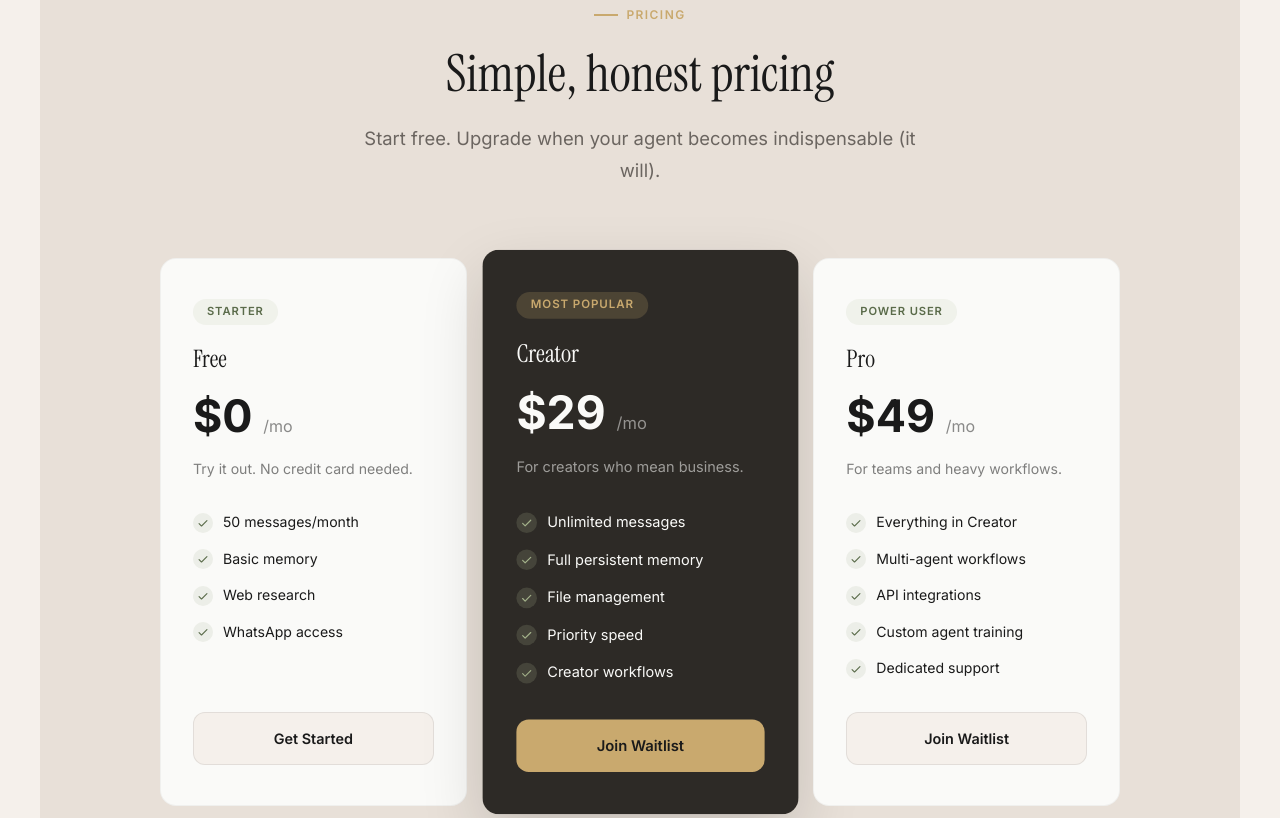
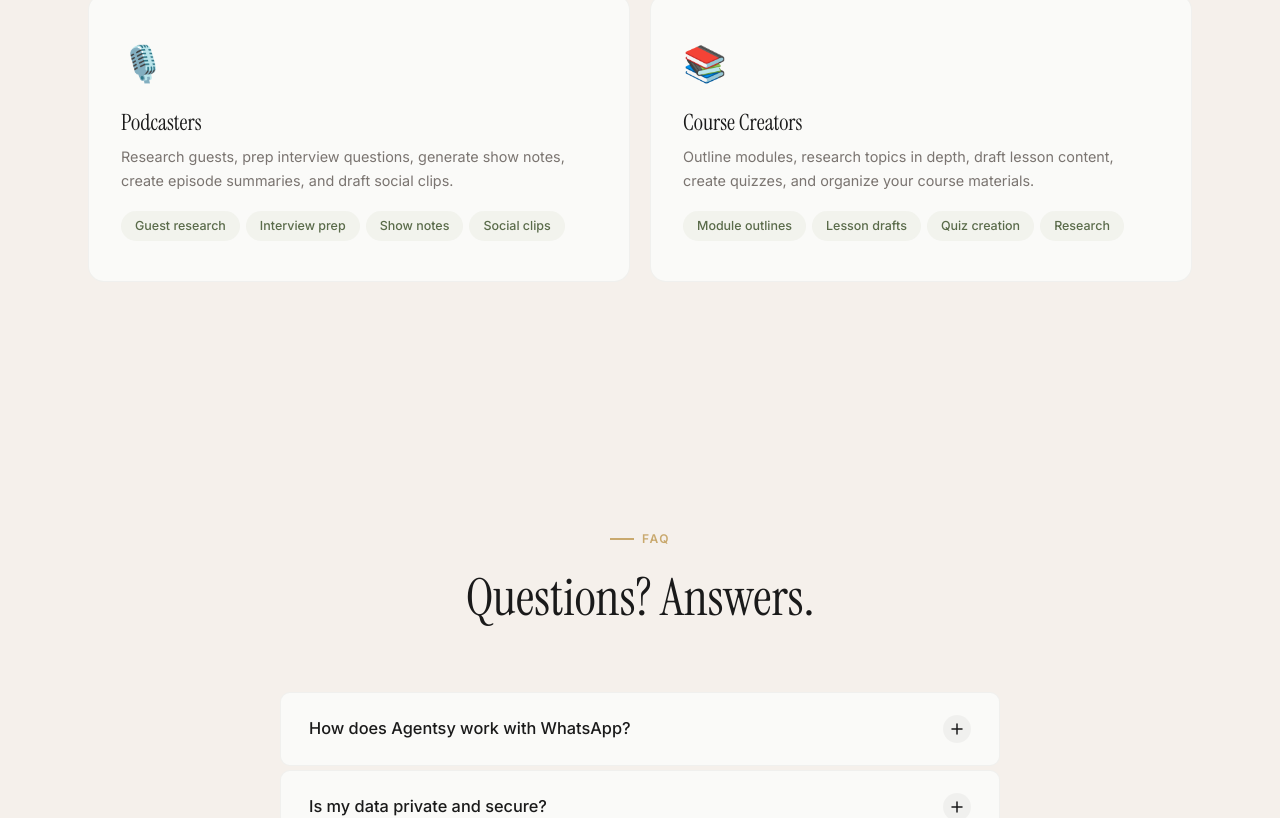
Before and after one commit to babdulhakim2/agntsy, a Next.js app in the folder webapp/: page /app/ in a window 1280 px wide. Shown: the part 1180-1998 px from the top of the page. Built offline with nearby package versions, Linux system fonts and the light colour scheme.

Commit message:
Remove pricing section from landing page

```diff
--- a/webapp/app/page.tsx
+++ b/webapp/app/page.tsx
@@ -2,12 +2,6 @@
 
 import { useState, useEffect, useRef, useCallback, FormEvent } from 'react'
 import s from './landing.module.css'
-
-const CheckIcon = () => (
-  <svg viewBox="0 0 16 16" fill="currentColor">
-    <path d="M13.78 4.22a.75.75 0 010 1.06l-7.25 7.25a.75.75 0 01-1.06 0L2.22 9.28a.75.75 0 011.06-1.06L6 10.94l6.72-6.72a.75.75 0 011.06 0z" />
-  </svg>
-)
 
 const PlusIcon = () => (
   <svg width="14" height="14" viewBox="0 0 14 14" fill="none" stroke="currentColor" strokeWidth="1.5" strokeLinecap="round">
@@ -322,65 +316,6 @@ export default function LandingPage() {
         </div>
       </section>
 
-      {/* ==================== PRICING ==================== */}
-      <section className={s.pricing} id="pricing">
-        <div className={s.container}>
-          <div className={s.pricingHeader}>
-            <div className={`${s.sectionLabel} ${s.reveal}`}>Pricing</div>
-            <h2 className={`${s.sectionTitle} ${s.reveal} ${s.revealDelay1}`}>Simple, honest pricing</h2>
-            <p className={`${s.sectionSubtitle} ${s.reveal} ${s.revealDelay2}`}>
-              Start free. Upgrade when your agent becomes indispensable (it will).
-            </p>
-          </div>
-          <div className={s.pricingGrid}>
-            {/* Free */}
-            <div className={`${s.pricingCard} ${s.reveal}`}>
-              <div className={`${s.pricingBadge} ${s.pricingBadgeNormal}`}>Starter</div>
-              <h3>Free</h3>
-              <div className={s.pricingPrice}>$0 <span className={s.pricingPeriod}>/mo</span></div>
-              <p className={s.pricingDesc}>Try it out. No credit card needed.</p>
-              <ul className={s.pricingFeatures}>
-                <li className={s.pricingFeatureItem}><span className={`${s.pricingCheck} ${s.pricingCheckNormal}`}><CheckIcon /></span>50 messages/month</li>
-                <li className={s.pricingFeatureItem}><span className={`${s.pricingCheck} ${s.pricingCheckNormal}`}><CheckIcon /></span>Basic memory</li>
-                <li className={s.pricingFeatureItem}><span className={`${s.pricingCheck} ${s.pricingCheckNormal}`}><CheckIcon /></span>Web research</li>
-                <li className={s.pricingFeatureItem}><span className={`${s.pricingCheck} ${s.pricingCheckNormal}`}><CheckIcon /></span>WhatsApp access</li>
-              </ul>
-              <button className={`${s.pricingCta} ${s.pricingCtaNormal}`}>Get Started</button>
-            </div>
-            {/* Creator */}
-            <div className={`${s.pricingCard} ${s.pricingCardFeatured} ${s.reveal} ${s.revealDelay1}`}>
-              <div className={`${s.pricingBadge} ${s.pricingBadgeFeatured}`}>Most Popular</div>
-              <h3>Creator</h3>
-              <div className={s.pricingPrice}>$29 <span className={s.pricingPeriod}>/mo</span></div>
-              <p className={s.pricingDesc}>For creators who mean business.</p>
-              <ul className={s.pricingFeatures}>
-                <li className={s.pricingFeatureItem}><span className={`${s.pricingCheck} ${s.pricingCheckFeatured}`}><CheckIcon /></span>Unlimited messages</li>
-                <li className={s.pricingFeatureItem}><span className={`${s.pricingCheck} ${s.pricingCheckFeatured}`}><CheckIcon /></span>Full persistent memory</li>
-                <li className={s.pricingFeatureItem}><span className={`${s.pricingCheck} ${s.pricingCheckFeatured}`}><CheckIcon /></span>File management</li>
-                <li className={s.pricingFeatureItem}><span className={`${s.pricingCheck} ${s.pricingCheckFeatured}`}><CheckIcon /></span>Priority speed</li>
-                <li className={s.pricingFeatureItem}><span className={`${s.pricingCheck} ${s.pricingCheckFeatured}`}><CheckIcon /></span>Creator workflows</li>
-              </ul>
-              <button className={`${s.pricingCta} ${s.pricingCtaFeatured}`}>Join Waitlist</button>
-            </div>
-            {/* Pro */}
-            <div className={`${s.pricingCard} ${s.reveal} ${s.revealDelay2}`}>
-              <div className={`${s.pricingBadge} ${s.pricingBadgeNormal}`}>Power User</div>
-              <h3>Pro</h3>
-              <div className={s.pricingPrice}>$49 <span className={s.pricingPeriod}>/mo</span></div>
-              <p className={s.pricingDesc}>For teams and heavy workflows.</p>
-              <ul className={s.pricingFeatures}>
-                <li className={s.pricingFeatureItem}><span className={`${s.pricingCheck} ${s.pricingCheckNormal}`}><CheckIcon /></span>Everything in Creator</li>
-                <li className={s.pricingFeatureItem}><span className={`${s.pricingCheck} ${s.pricingCheckNormal}`}><CheckIcon /></span>Multi-agent workflows</li>
-                <li className={s.pricingFeatureItem}><span className={`${s.pricingCheck} ${s.pricingCheckNormal}`}><CheckIcon /></span>API integrations</li>
-                <li className={s.pricingFeatureItem}><span className={`${s.pricingCheck} ${s.pricingCheckNormal}`}><CheckIcon /></span>Custom agent training</li>
-                <li className={s.pricingFeatureItem}><span className={`${s.pricingCheck} ${s.pricingCheckNormal}`}><CheckIcon /></span>Dedicated support</li>
-              </ul>
-              <button className={`${s.pricingCta} ${s.pricingCtaNormal}`}>Join Waitlist</button>
-            </div>
-          </div>
-        </div>
-      </section>
-
       {/* ==================== FAQ ==================== */}
       <section className={s.faq} id="faq">
         <div className={s.container}>
```
